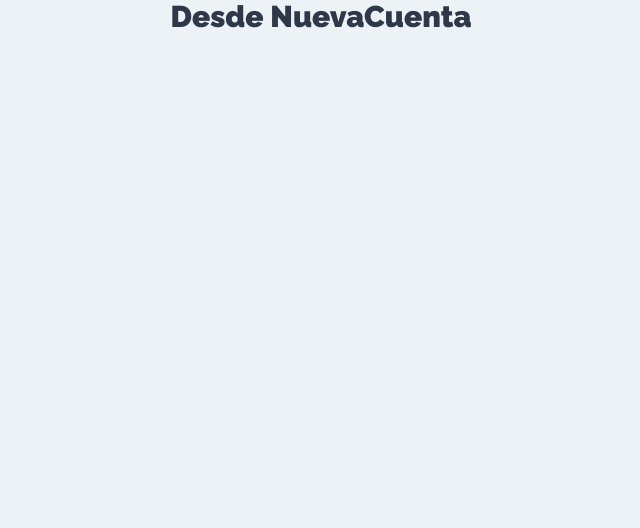
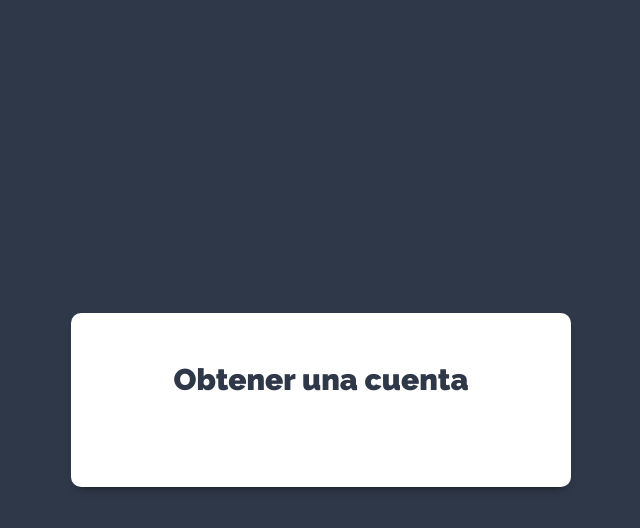
Before and after one commit to genarogg/tareas-mern-vista, a React (Create React App) app: page /nueva-cuenta in a window 1280 px wide. Shown: the top 528 px of the page, without its empty margins (319-959 px from the left). Built offline with nearby package versions, Linux system fonts and the light colour scheme.

Commit message:
NuevaCuenta

```diff
--- a/src/components/auth/Login.js
+++ b/src/components/auth/Login.js
@@ -28,7 +28,7 @@ const Login = () => {
   return (
     <div className="form-usuario">
       <div className="contenedor-form sombra-dark">
-        <h1>Iniciar Seción</h1>
+        <h1>Iniciar Sesión</h1>
         <form onSubmit={onSubmit}>
           <div className="campo-form">
             <label htmlFor="email">Email</label>
--- a/src/components/auth/NuevaCuenta.js
+++ b/src/components/auth/NuevaCuenta.js
@@ -1,7 +1,17 @@
-import React from "react"
+import React, { useState } from "react";
+import { Link } from "react-router-dom";
+const NuevaCuenta = () => {
+  /* State para iniciar Sesión */
 
-const NuevaCuenta = () => {
-    return ( <h1>Desde NuevaCuenta </h1> );
-}
+  return (
+    <div className="form-usuario">
+      <div className="contenedor-form sombra-dark">
+        <h1>Obtener una cuenta</h1>
+
+
+      </div>
+    </div>
+  );
+};
 
 export default NuevaCuenta;
```
